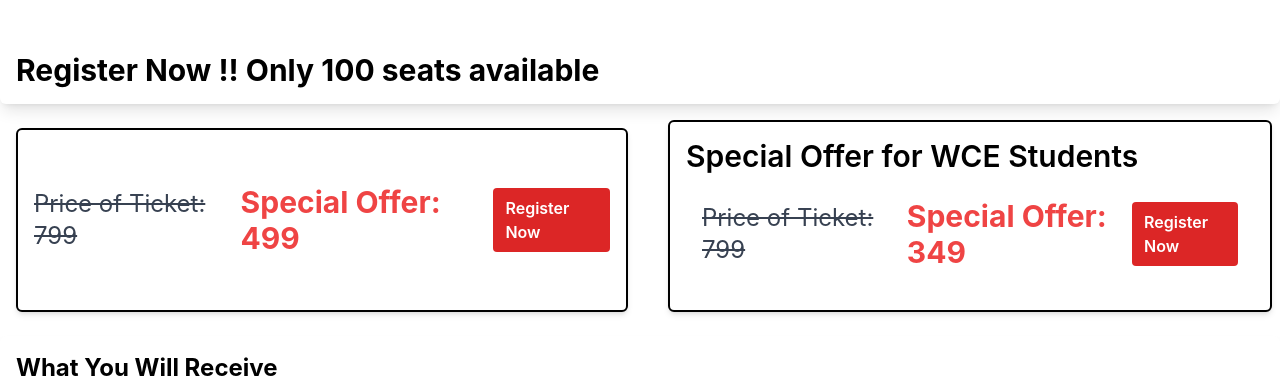
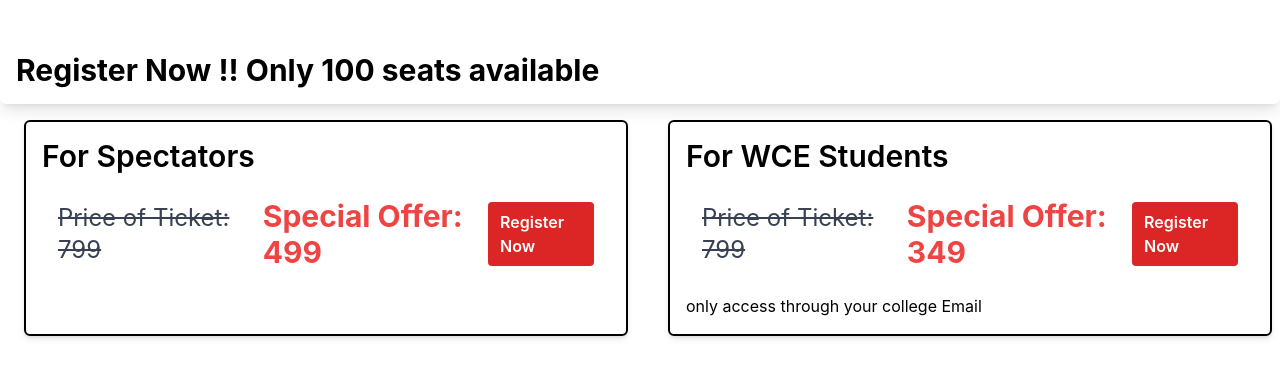
Before and after one commit to Aman-letscode/TEDX21, a React (Create React App) app: page / in a window 1280 px wide. Shown: the part 900-1279 px from the top of the page. Built offline with nearby package versions, Linux system fonts and the light colour scheme; grey boxes are pictures that could not be loaded.

Commit message:
final edit

```diff
--- a/src/pages/tickets.js
+++ b/src/pages/tickets.js
@@ -15,12 +15,16 @@
 
 
         {/* First Offer Card */}
-        <div className="bg-white border-2 border-black p-4 rounded-md shadow-md flex flex-col sm:flex-row justify-around items-center m-2">
+        <div className="bg-white p-4  border-2 border-black rounded-md shadow-md mt-4 sm:mt-0 sm:ml-4 m-2">
+          <h1 className="text-black text-3xl font-semibold mb-4 sm:mb-0">
+            For Spectators
+          </h1>
+          <div className="bg-balck p-4 rounded-md  flex flex-col sm:flex-row justify-around items-center">
             <p className="text-gray-700 text-2xl line-through">
               Price of Ticket: 799
             </p>
             <div className="flex flex-col sm:flex-row items-center">
-            <p className="block py-2 pl-3 pr-4 text-red-500 rounded  text-3xl font-bold">
+              <p className="block py-2 pl-3 pr-4 text-red-500  text-3xl font-bold mt-4 sm:mt-0 sm:ml-4">
                 Special Offer: 499
               </p>
               <a
@@ -28,15 +32,18 @@
                  className="ml-2  block py-2 pl-3 pr-4  rounded  text-white bg-red-600 font-semibold "
               >
                 Register Now
+              </a>
 
-            </a>
             </div>
+
+          </div>
+
         </div>
 
         {/* Second Offer Card */}
         <div className="bg-white p-4  border-2 border-black rounded-md shadow-md mt-4 sm:mt-0 sm:ml-4 m-2">
           <h1 className="text-black text-3xl font-semibold mb-4 sm:mb-0">
-            Special Offer for WCE Students
+            For WCE Students
           </h1>
           <div className="bg-balck p-4 rounded-md  flex flex-col sm:flex-row justify-around items-center">
             <p className="text-gray-700 text-2xl line-through">
@@ -52,8 +59,11 @@
               >
                 Register Now
               </a>
+
             </div>
+
           </div>
+          <p>only access through your college Email</p>
         </div>
       </div>
 
```
Lines whose indentation alone changed are shown as unchanged.
